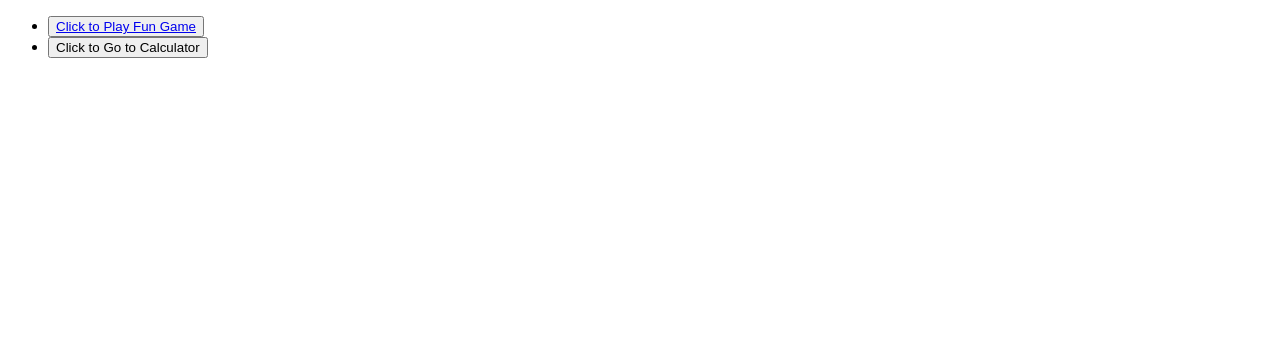
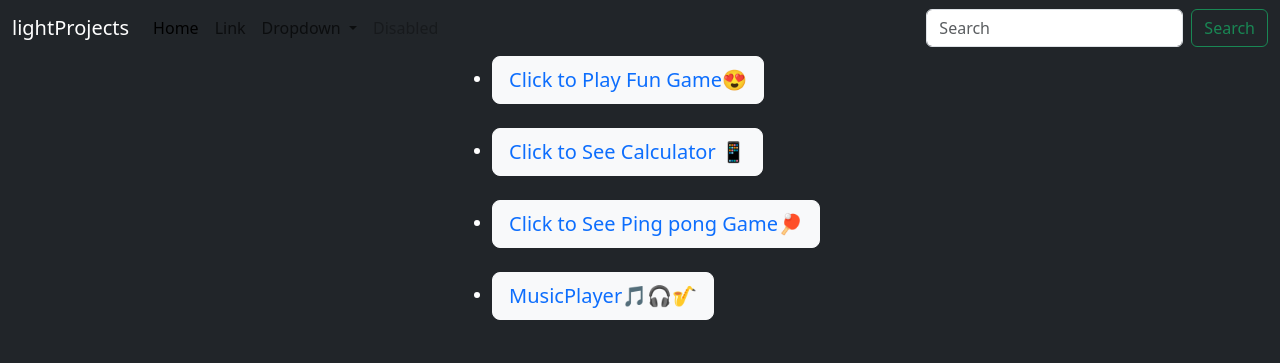
Before and after one commit to Bamof25th/Fronend-mini-projects, a plain HTML site: page main.html in a window 1280 px wide. Drawn offline with nearby package versions, Linux system fonts and the light colour scheme.

Commit message:
gamesto the repo more folders which i have worked on

```diff
--- a/main.html
+++ b/main.html
@@ -4,27 +4,91 @@
 <head>
     <meta charset="UTF-8">
     <meta name="viewport" content="width=device-width, initial-scale=1.0">
+    <link href="https://cdn.jsdelivr.net/npm/bootstrap@5.3.2/dist/css/bootstrap.min.css" rel="stylesheet"
+        integrity="sha384-T3c6CoIi6uLrA9TneNEoa7RxnatzjcDSCmG1MXxSR1GAsXEV/Dwwykc2MPK8M2HN" crossorigin="anonymous">
+        <style>
+            a{
+                text-decoration: none;
+            }
+        </style>
     <title>Document</title>
+</head>
+
+<body class="bg-dark text-white">
+    <nav class="navbar navbar-expand-lg bg-body-dark text-white ">
+        <div class="container-fluid">
+          <a class="navbar-brand text-white" href="#">lightProjects</a>
+          <button class="navbar-toggler" type="button" data-bs-toggle="collapse" data-bs-target="#navbarSupportedContent" aria-controls="navbarSupportedContent" aria-expanded="false" aria-label="Toggle navigation">
+            <span class="navbar-toggler-icon"></span>
+          </button>
+          <div class="collapse navbar-collapse" id="navbarSupportedContent">
+            <ul class="navbar-nav me-auto mb-2 mb-lg-0">
+              <li class="nav-item">
+                <a class="nav-link active" aria-current="page" href="#">Home</a>
+              </li>
+              <li class="nav-item">
+                <a class="nav-link" href="#">Link</a>
+              </li>
+              <li class="nav-item dropdown">
+                <a class="nav-link dropdown-toggle" href="#" role="button" data-bs-toggle="dropdown" aria-expanded="false">
+                  Dropdown
+                </a>
+                <ul class="dropdown-menu">
+                  <li><a class="dropdown-item" href="#">Action</a></li>
+                  <li><a class="dropdown-item" href="#">Another action</a></li>
+                  <li><hr class="dropdown-divider"></li>
+                  <li><a class="dropdown-item" href="#">Something else here</a></li>
+                </ul>
+              </li>
+              <li class="nav-item">
+                <a class="nav-link disabled" aria-disabled="true">Disabled</a>
+              </li>
+            </ul>
+            <form class="d-flex" role="search">
+              <input class="form-control me-2" type="search" placeholder="Search" aria-label="Search">
+              <button class="btn btn-outline-success" type="submit">Search</button>
+            </form>
+          </div>
+        </div>
+      </nav>
+    <div class="d-flex justify-content-center">
+        <ul>
+            <li><button type="button" class="btn btn-lg btn-light" data-bs-toggle="popover"
+                    data-bs-title="Popover title"
+                    data-bs-content="And here's some amazing content. It's very engaging. Right?"><a
+                        href="./Memory Game/index.html">Click to Play Fun Game😍 </a></button>
+            </li>
+            <br>
+            <li>
+                <button type="button" class="btn btn-lg btn-light" data-bs-toggle="popover"
+                data-bs-title="Popover title" data-bs-content="Calculator"><a href="./calci/calci.html">Click to See
+                    Calculator 📱</a></button>
+                </li>
+                <br>
+                <li>
+                    <button type="button" class="btn btn-lg btn-light" data-bs-toggle="popover"
+                    data-bs-title="Popover title" data-bs-content="Ping pong"><a href="./ping pong/index.html">Click to
+                        See Ping pong Game🏓</a></button>
+                    </li>
+                    <br>
+                    <li>
+                        <button type="button" class="btn btn-lg btn-light" data-bs-toggle="popover"
+                        data-bs-title="Popover title" data-bs-content="Playlist _ Miusic Player"><a
+                        href="./playlisst/index.html">MusicPlayer🎵🎧🎷</a></button>
+                    </li>
+                    <br>
+        </ul>
+    </div>
     <script src="https://cdn.jsdelivr.net/npm/bootstrap@5.3.2/dist/js/bootstrap.bundle.min.js"
         integrity="sha384-C6RzsynM9kWDrMNeT87bh95OGNyZPhcTNXj1NW7RuBCsyN/o0jlpcV8Qyq46cDfL"
         crossorigin="anonymous"></script>
-</head>
 
-<body>
-    <div>
-        <ul>
-            <li><button type="button" class="btn btn-lg btn-danger" data-bs-toggle="popover"
-                    data-bs-title="Popover title"
-                    data-bs-content="And here's some amazing content. It's very engaging. Right?"><a
-                        href="https://wonderful-daifuku-87d56f.netlify.app/">Click to Play Fun Game</a></button>
-            </li>
-            <li>
-                <button type="button" class="btn btn-lg btn-danger" data-bs-toggle="popover"
-                    data-bs-title="Popover title" data-bs-content="Calculator">Click to Go to Calculator</button>
-            </li>
-        </ul>
-    </div>
-
+    <script src="https://cdn.jsdelivr.net/npm/@popperjs/core@2.11.8/dist/umd/popper.min.js"
+        integrity="sha384-I7E8VVD/ismYTF4hNIPjVp/Zjvgyol6VFvRkX/vR+Vc4jQkC+hVqc2pM8ODewa9r"
+        crossorigin="anonymous"></script>
+    <script src="https://cdn.jsdelivr.net/npm/bootstrap@5.3.2/dist/js/bootstrap.min.js"
+        integrity="sha384-BBtl+eGJRgqQAUMxJ7pMwbEyER4l1g+O15P+16Ep7Q9Q+zqX6gSbd85u4mG4QzX+"
+        crossorigin="anonymous"></script>
 </body>
 
 </html>
```
Also changed, not shown: playlisst/index.html (added, +132 -0 lines), playlisst/plst.html (deleted, +0 -129 lines), playlisst/index.css (renamed from playlisst/playlit.css), playlisst/index.js (renamed from playlisst/playllist.js).
